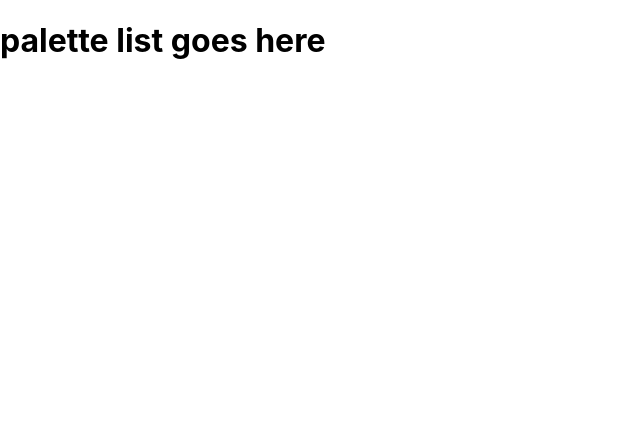
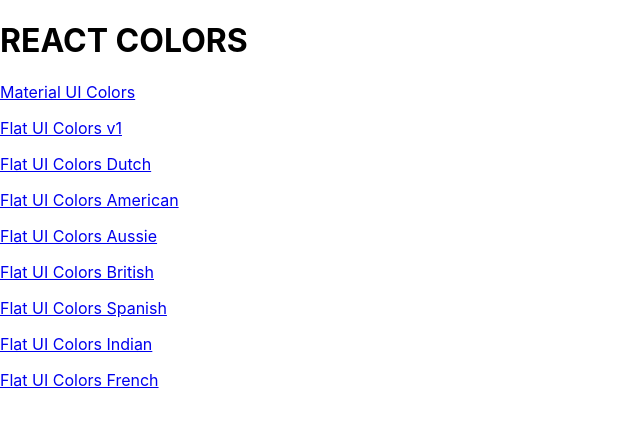
Before and after one commit to christianhubbard/colorboards, a React (Create React App) app: page / in a window 1280 px wide. Shown: the top 424 px of the page, without its empty margins (0-640 px from the left). Built offline with nearby package versions, Linux system fonts and the light colour scheme.

Commit message:
Adding palette list and links

```diff
--- a/src/App.js
+++ b/src/App.js
@@ -3,6 +3,7 @@
 import Palette from './Palette';
 import seedColors from "./seedColors";
 import {generatePalette} from "./colorHelpers"
+import PaletteList from "./PaletteList"
 
 class App extends Component {
   findPalette(id){
@@ -14,7 +15,7 @@
   render() {
     return (
       <Switch>
-        <Route exact path="/" render={() => <h1>palette list goes here</h1>} />
+        <Route exact path="/" render={() => <PaletteList palettes={seedColors} />} />
         <Route exact path='/palette/:id' render={(routeProps) => <Palette palette={generatePalette(this.findPalette(routeProps.match.params.id))} />} />
       </Switch>
       // <div >
--- a/src/Navbar.js
+++ b/src/Navbar.js
@@ -5,6 +5,7 @@
 import CloseIcon from "@material-ui/icons/Close"
 import IconButton from "@material-ui/core/IconButton"
 import Slider from "rc-slider";
+import { Link } from "react-router-dom"
 import 'rc-slider/assets/index.css';
 import './Navbar.css'
 
@@ -33,9 +34,9 @@
         const {format, open} = this.state;
         return (
             <header className='Navbar'>
-                <div className='logo'>
-                    <a href='#'>reactcolorpicker</a>
-                </div>
+                <Link className='logo' to ='/'>
+                    reactcolorpicker
+                </Link>
                 <div className='slider-container'>
                 <span>Level: {level}</span>
                 <div className='slider'>
--- /dev/null
+++ b/src/PaletteList.js
@@ -0,0 +1,19 @@
+import React, { Component } from 'react'
+import { Link } from "react-router-dom"
+
+export default class PaletteList extends Component {
+    render() {
+        const {palettes } = this.props;
+        return (
+            <div>
+                <h1>REACT COLORS</h1>
+                {palettes.map(palette => (
+                    <p>
+                        <Link to={`/palette/${palette.id}`}>{palette.paletteName}</Link>
+                    </p>
+                )
+                )}
+            </div>
+        )
+    }
+}
```
